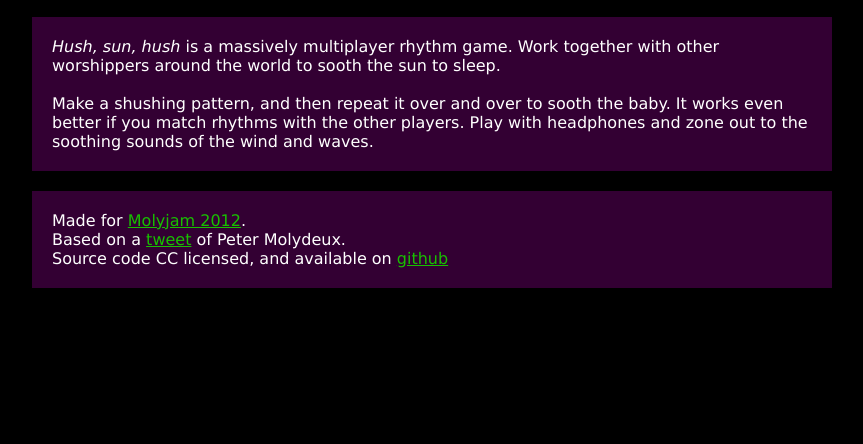
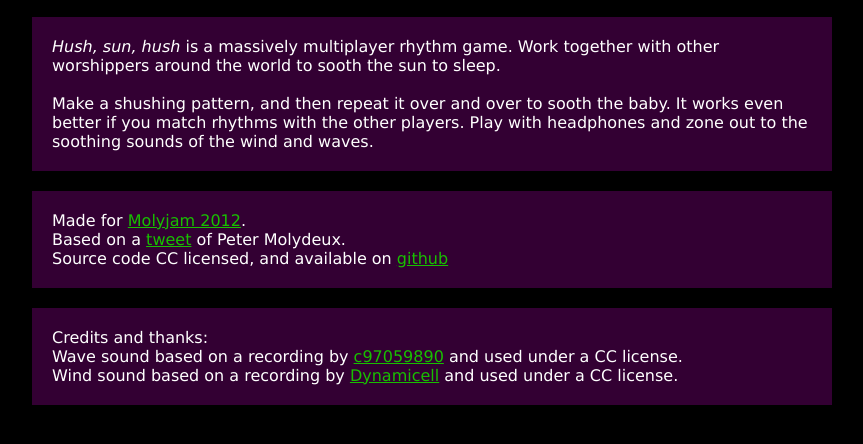
Before and after one commit to drbobrinkman/HushSunHush, a plain HTML site: page bin-release/HushSunHush.html in a window 1280 px wide. Shown: the part 738-1182 px from the top of the page, without its empty margins (208-1071 px from the left). Before the commit the page ends 1066 px from the top, so only its background shows below. Drawn offline with Linux system fonts and the light colour scheme.

Commit message:
Fixed a few missing variable types and other compiler warnings. Added my info to html template.

```diff
--- a/bin-release/HushSunHush.html
+++ b/bin-release/HushSunHush.html
@@ -124,6 +124,12 @@
 			Based on a <a href="http://twitter.com/#!/petermolydeux/status/156103782189633536">tweet</a> of Peter Molydeux.<br />
 			Source code CC licensed, and available on <a href="http://github.com/brinkmwj/HushSunHush">github</a>
 		</div>
+
+		<div>
+		Credits and thanks:<br />
+		Wave sound based on a recording by <a href="http://www.freesound.org/people/c97059890/sounds/36430/">c97059890</a> and used under a CC license.<br />
+		Wind sound based on a recording by <a href="http://www.freesound.org/people/Dynamicell/sounds/17553/">Dynamicell</a> and used under a CC license.<br />
+		</div>
 		  </div>
    </body>
 </html>
```
Also changed, not shown: bin-debug/HushSunHush.html (+1 -0 lines), html-template/index.template.html (+1 -0 lines), 4 other files.
